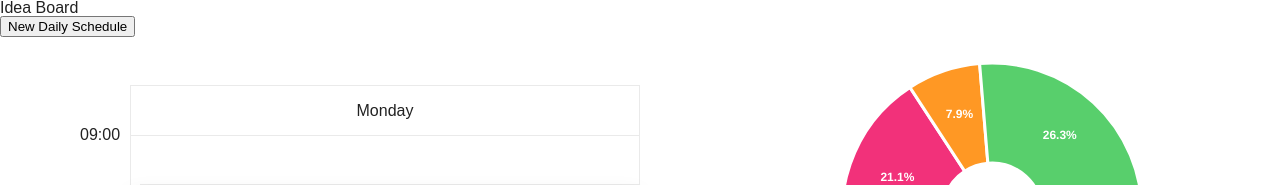
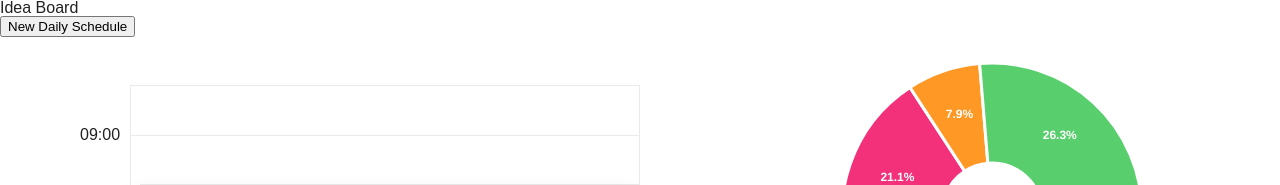
Before and after one commit to CT43/schedule-life-balance, a React (Create React App) app: page / in a window 1280 px wide. Shown: the top 185 px of the page. Built offline with nearby package versions, Linux system fonts and the light colour scheme.

Commit message:
build out schedule view

```diff
--- a/src/App.js
+++ b/src/App.js
@@ -13,7 +13,8 @@ class App extends Component {
           <h1>Idea Board</h1>
         </div>
         <NewSchedule />
-        <div><p><Schedule /> <PieChart /></p></div>
+        <Schedule />
+        <PieChart />
       </div>
     );
   }
--- a/src/components/NewSchedule.js
+++ b/src/components/NewSchedule.js
@@ -56,7 +56,7 @@ function mapStateToProps(state) {
         ideas: state.ideas.ideas,
         editingIdeaId: state.ideas.editingIdeaId,
         notification: state.ideas.notification,
-        schedules: state.schedules.schedules,
+        schedule: state.schedule.schedule,
           };
 }
 
--- a/src/components/schedule.js
+++ b/src/components/schedule.js
@@ -1,5 +1,11 @@
 import React, { Component } from 'react'
 import jQuery from "jquery"
+import axios from 'axios'
+import update from 'immutability-helper'
+import {connect} from 'react-redux';
+import {bindActionCreators} from 'redux';
+import * as scheduleActions from '../actions/scheduleActions';
+import PropTypes from 'prop-types';
 
 class Schedule extends Component {
 
@@ -419,7 +425,7 @@ class Schedule extends Component {
       	<div className="events">
       		<ul>
       			<li className="events-group">
-      				<div className="top-info"><span>Monday</span></div>
+      				<div className="top-info"><span>{this.props.schedule.id}</span></div>
 
       				<ul>
       					<li className="single-event" data-start="09:30" data-end="10:30" data-content="event-abs-circuit" data-event="event-1">
@@ -470,4 +476,24 @@ class Schedule extends Component {
   }
 }
 
-export default Schedule
+Schedule.propTypes = {
+    scheduleActions: PropTypes.object,
+    schedules: PropTypes.array
+};
+
+function mapStateToProps(state) {
+    return {
+        ideas: state.ideas.ideas,
+        editingIdeaId: state.ideas.editingIdeaId,
+        notification: state.ideas.notification,
+        schedule: state.schedule,
+          };
+}
+
+function mapDispatchToProps(dispatch) {
+    return {
+       scheduleActions: bindActionCreators(scheduleActions, dispatch)
+    };
+}
+
+export default connect(mapStateToProps, mapDispatchToProps)(Schedule);
--- a/src/reducers/rootReducer.js
+++ b/src/reducers/rootReducer.js
@@ -1,10 +1,10 @@
 import {combineReducers} from 'redux';
 import ideas from './ideaReducer';
-import schedules from './scheduleReducer';
+import schedule from './scheduleReducer';
 
 const rootReducer = combineReducers({
   ideas: ideas,
-  schedules: schedules
+  schedule: schedule
 });
 
 export default rootReducer;
--- a/src/reducers/scheduleReducer.js
+++ b/src/reducers/scheduleReducer.js
@@ -6,11 +6,11 @@ export default function schedules(state = {
   ideas: [],
   editingIdeaId: null,
   notification: '',
-  schedules: []
+  schedule: {}
 }, action) {
   let newState;
   let ideas;
-  let schedules;
+  let schedule;
   let ideaIndex
   switch (action.type) {
     case FETCH_IDEAS:
@@ -22,10 +22,10 @@ export default function schedules(state = {
       return {ideas: action.ideas, editingIdeaId: null, notification: ''}
     case ADD_IDEA:
       console.log('ADD_SCHEDULES Action')
-      schedules = update(state.schedules, {
+      schedule = update(state.schedule, {
         $splice: [[0, 0, action.schedule]]
       })
-      return {ideas: ideas, editingIdeaId: action.idea.id, notification: '', schedules: schedules}
+      return {ideas: ideas, editingIdeaId: action.idea.id, notification: '', schedule: schedule}
     case ENABLE_EDITING:
       console.log('ENABLE_EDITING Action')
       return {...state, editingIdeaId: action.id, notification: ''}
```
